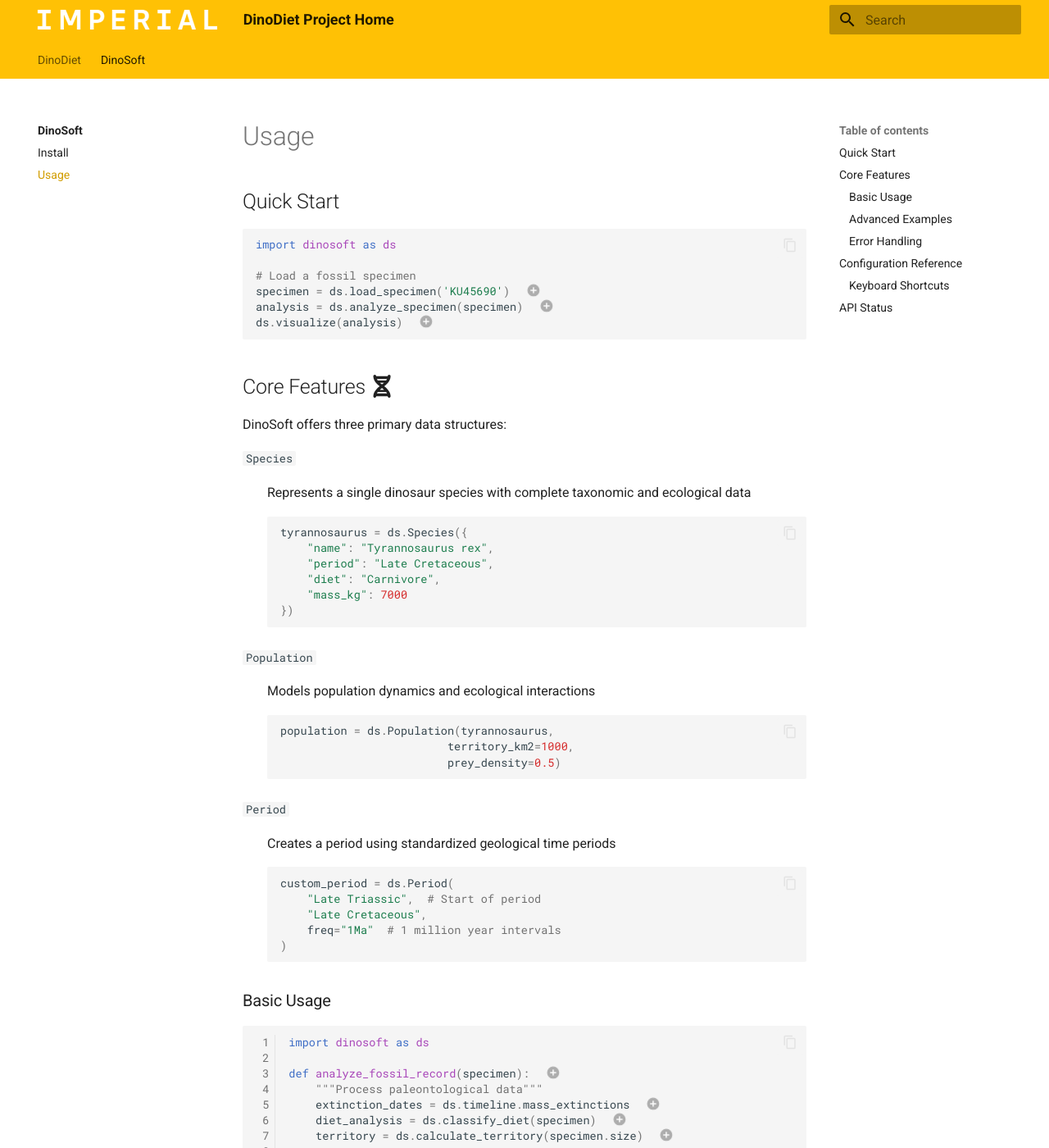
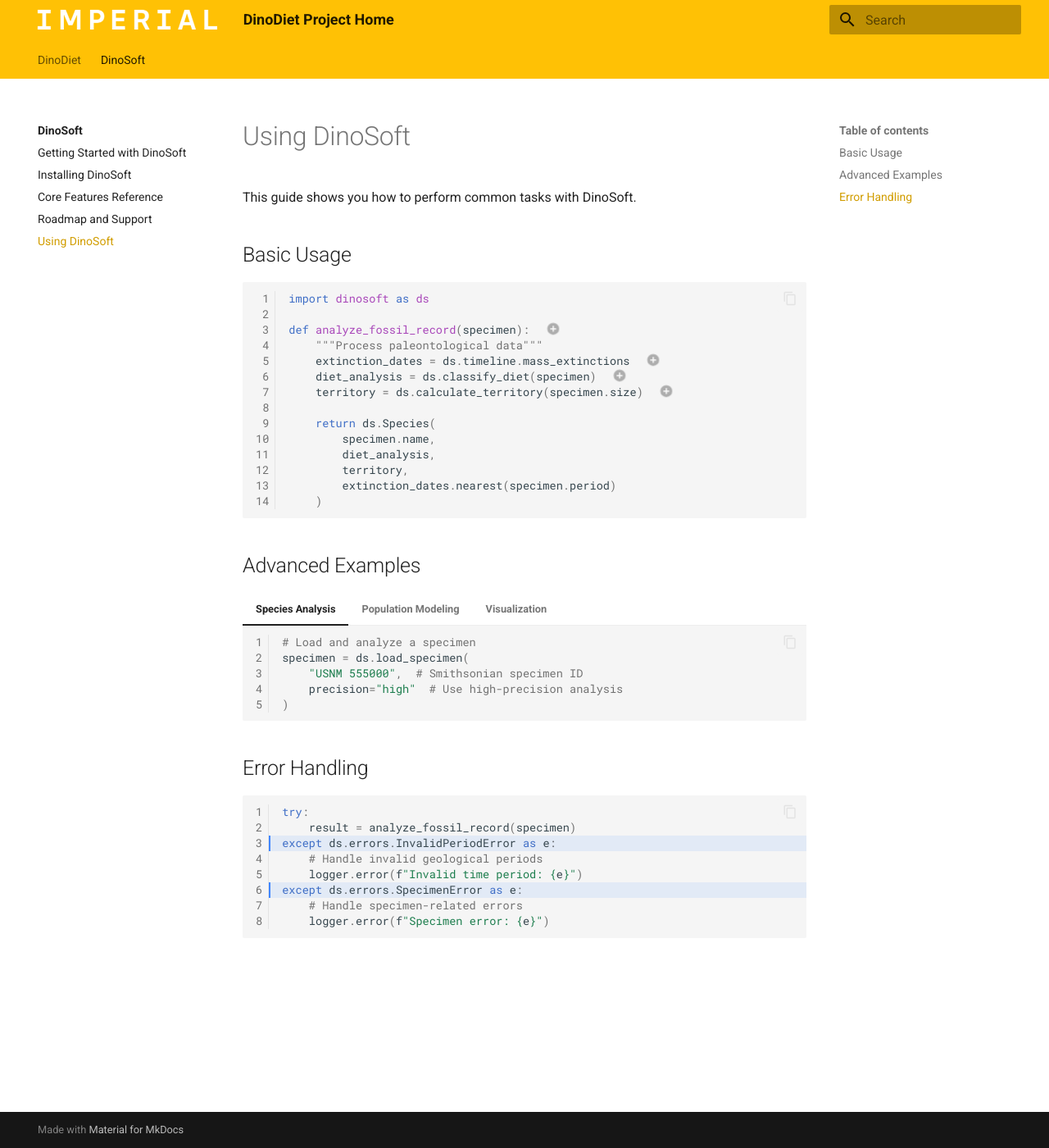
Before and after one commit to ImperialCollegeLondon/DinoSoftDocs, an MkDocs documentation site: the page built from docs/DinoSoft/usage.md, in a window 1280 px wide and 1400 px high. Shown: the whole window at 82% size. Built offline with MkDocs 1.6.1 and Material for MkDocs 9.7.7, drawn with Linux system fonts in a browser that asks for light colours; some of the changed text lies outside the part shown.

Commit message:
feat: improve docs

````diff
--- a/docs/DinoSoft/usage.md
+++ b/docs/DinoSoft/usage.md
@@ -1,58 +1,8 @@
-## Quick Start
+# Using DinoSoft
 
-```python
-import dinosoft as ds
+This guide shows you how to perform common tasks with DinoSoft.
 
-# Load a fossil specimen
-specimen = ds.load_specimen('KU45690')  # (1)!
-analysis = ds.analyze_specimen(specimen)  # (2)!
-ds.visualize(analysis)  # (3)!
-```
-
-1. :fontawesome-solid-bone: Loads specimen data from common museum catalog formats
-2. :fontawesome-solid-microscope: Performs morphological analysis
-3. :fontawesome-solid-chart-line: Generates publication-ready visualizations
-
-## Core Features :fontawesome-solid-dna:
-
-DinoSoft offers three primary data structures:
-
-`Species`{ .annotate }
-
-:   Represents a single dinosaur species with complete taxonomic and ecological data
-
-    ``` python
-    tyrannosaurus = ds.Species({
-        "name": "Tyrannosaurus rex",
-        "period": "Late Cretaceous",
-        "diet": "Carnivore",
-        "mass_kg": 7000
-    })
-    ```
-
-`Population`{ .annotate }
-
-:   Models population dynamics and ecological interactions
-
-    ``` python
-    population = ds.Population(tyrannosaurus,
-                             territory_km2=1000,
-                             prey_density=0.5)
-    ```
-
-`Period`{ .annotate }
-
-:   Creates a period using standardized geological time periods
-
-    ```python
-    custom_period = ds.Period(
-        "Late Triassic",  # Start of period
-        "Late Cretaceous",
-        freq="1Ma"  # 1 million year intervals
-    )
-    ```
-
-### Basic Usage
+## Basic Usage
 
 ```python linenums="1"
 import dinosoft as ds
@@ -76,7 +26,7 @@ def analyze_fossil_record(specimen):  # (1)!
 3. :fontawesome-solid-drumstick-bite: AI-powered diet classification
 4. :fontawesome-solid-map: Territory size estimation
 
-### Advanced Examples
+## Advanced Examples
 
 === "Species Analysis"
     ``` python linenums="1"
@@ -110,7 +60,7 @@ def analyze_fossil_record(specimen):  # (1)!
     )
     ```
 
-### Error Handling
+## Error Handling
 
 ```python linenums="1" hl_lines="3 6"
 try:
@@ -122,45 +72,3 @@ except ds.errors.SpecimenError as e:
     # Handle specimen-related errors
     logger.error(f"Specimen error: {e}")
 ```
-
-## Configuration Reference
-
-Create `dinosoft.yml` in your project root:
-
-``` yaml linenums="1"
-analysis:
-  settings:
-    precision: high     # Analysis precision
-    units: metric      # Measurement units
-  visualization:
-    style: journal     # Publication style
-    colormap: viridis  # Default colormap
-```
-
-### Keyboard Shortcuts
-
-| Action | Windows/Linux | MacOS |
-|--------|--------------|-------|
-| Reset Analysis | ++ctrl+r++ | ++cmd+r++ |
-| Export Results | ++ctrl+e++ | ++cmd+e++ |
-| Quick Save | ++ctrl+s++ | ++cmd+s++ |
-
-
-## API Status
-
-- [x] Core Analysis Engine
-- [x] Data Import/Export :material-information-outline:{title="Supports all major museum formats"}
-- [ ] Neural Networks[^1]
-- [ ] Web Interface
-
-[^1]: Coming in version 2.0
-
-??? info "Version History"
-    - 1.2.0: Added machine learning models
-    - 1.1.0: Improved analysis speed
-    - 1.0.0: Initial release
-
-!!! tip "Need Support?"
-    - :fontawesome-brands-discord: [Join Discord](https://discord.gg/dinosoft){ .tooltip title="Get real-time help" }
-    - :fontawesome-brands-github: [GitHub](https://github.com/dinosoft/dinosoft)
-    - :fontawesome-solid-book: [API Docs](api/)
````
Also changed, not shown: docs/DinoSoft/getting-started.md (added, +24 -0 lines), docs/DinoSoft/index.md (+46 -6 lines), docs/DinoSoft/installation.md (renamed from docs/DinoSoft/install.md, +5 -8 lines), docs/DinoSoft/reference.md (added, +60 -0 lines), docs/DinoSoft/roadmap.md (added, +22 -0 lines).
